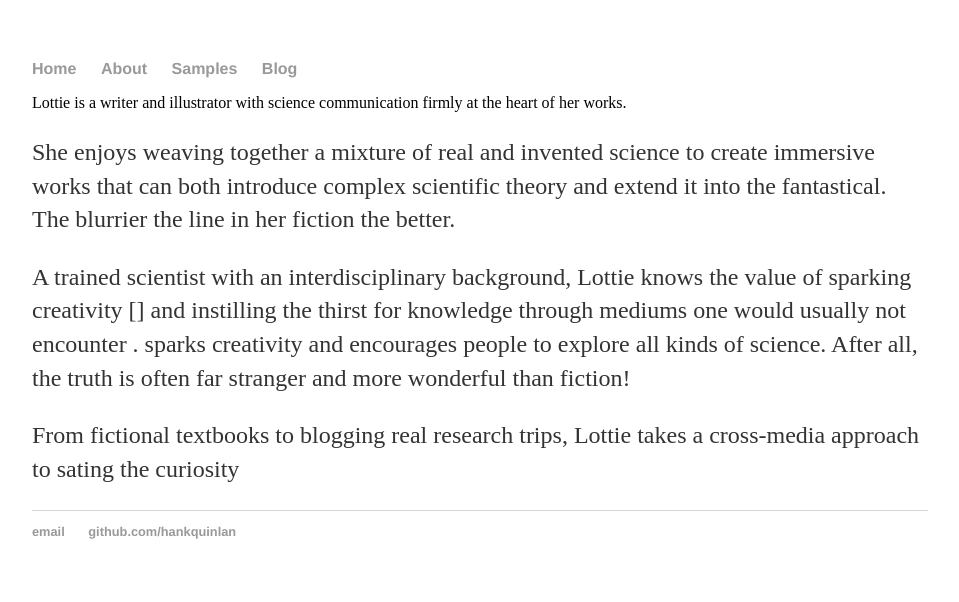
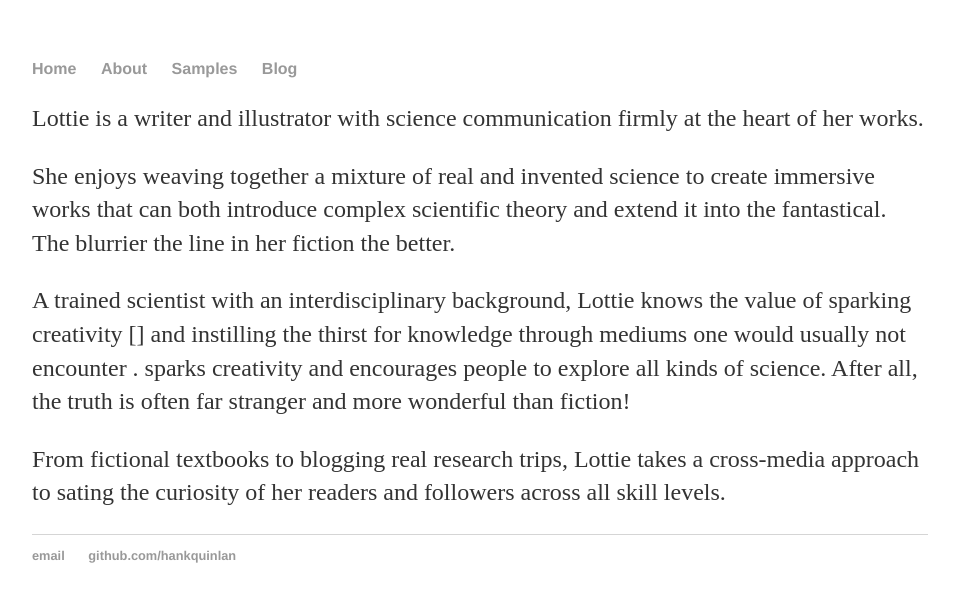
Before and after one commit to Breezytealy/astronomnomy.github.io, a Jekyll site: the page built from about/index.html, in a window 1280 px wide. Shown: the top 602 px of the page, without its empty margins (160-1119 px from the left). Built offline with Jekyll 4.4.1, drawn with Linux system fonts in a browser that asks for light colours.

Commit message:
Update index.html

```diff
--- a/about/index.html
+++ b/about/index.html
@@ -2,10 +2,20 @@
 layout: default
 title: About
 ---
-<div class="blurb">Lottie is a writer and illustrator with science communication firmly at the heart of her works.</div>
+<div class="blurb">
+  <p>
+    Lottie is a writer and illustrator with science communication firmly at the heart of her works.
+  </p>
+</div>
 
-<p>She enjoys weaving together a mixture of real and invented science to create immersive works that can both introduce complex scientific theory and extend it into the fantastical. The blurrier the line in her fiction the better.</p>
+<p>
+  She enjoys weaving together a mixture of real and invented science to create immersive works that can both introduce complex scientific theory and extend it into the fantastical. The blurrier the line in her fiction the better.
+</p>
 
-<p>A trained scientist with an interdisciplinary background, Lottie knows the value of sparking creativity [] and instilling the thirst for knowledge through mediums one would usually not encounter .  sparks creativity and encourages people to explore all kinds of science. After all, the truth is often far stranger and more wonderful than fiction!</p>
+<p>
+  A trained scientist with an interdisciplinary background, Lottie knows the value of sparking creativity [] and instilling the thirst for knowledge through mediums one would usually not encounter .  sparks creativity and encourages people to explore all kinds of science. After all, the truth is often far stranger and more wonderful than fiction!
+</p>
 
-<p>From fictional textbooks to blogging real research trips, Lottie takes a cross-media approach to sating the curiosity</p>
+<p>
+  From fictional textbooks to blogging real research trips, Lottie takes a cross-media approach to sating the curiosity of her readers and followers across all skill levels.
+</p>
```
